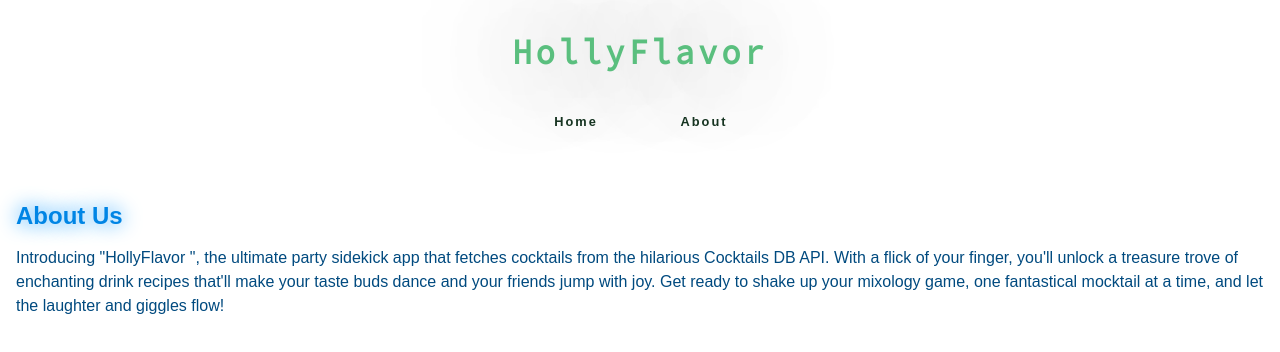
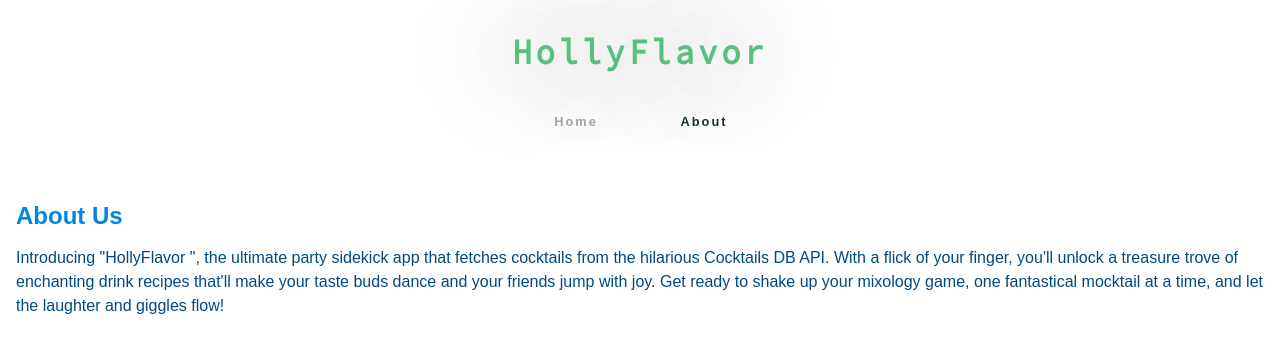
Before and after one commit to IkenYoussef/hollyFlavor, a React (Create React App) app: page /about in a window 1280 px wide. Shown: the top 352 px of the page. Built offline with nearby package versions, Linux system fonts and the light colour scheme.

Commit message:
added NavLink and style when active

```diff
--- a/src/components/navbar.js
+++ b/src/components/navbar.js
@@ -1,5 +1,5 @@
 import React from 'react'
-import {Link} from 'react-router-dom'
+import {NavLink, Link} from 'react-router-dom'
 
 const Navbar = () => {
 	return (
@@ -7,9 +7,19 @@ const Navbar = () => {
 			<h2 className="brand-name">
 				<Link to="/">HollyFlavor</Link>
 			</h2>
-			<ul className="nav-links">
-				<li><Link to="/">home</Link></li>
-				<li><Link to="about">about</Link></li>
+			<ul
+				className="nav-links"
+			>
+				<li>
+				<NavLink className="nav-link" to="/">
+					home
+				</NavLink>
+				</li>
+				<li>
+				<NavLink className="nav-link" to="about">
+					about
+				</NavLink>
+				</li>
 			</ul>
 		</nav>
 	)
--- a/src/index.css
+++ b/src/index.css
@@ -72,7 +72,7 @@ img {
 
 .nav-links a {
 	text-decoration: none;
-	color: #1b3926;
+	color: #aaa;
 	text-transform: capitalize;
 	letter-spacing: 2px;
 	font-weight: bold;
@@ -231,8 +231,6 @@ img {
 }
 
 .about-title {
-	text-shadow: 0 0 20px #0094fe;
-/*	text-shadow: 0px 1px 0px #004a7f;*/
 	color: #0085e5;
 }
 
@@ -241,3 +239,10 @@ img {
 	color: #004a7f;
 	line-height: 1.5rem;
 }
+
+/* active */
+
+.active {
+	color: #1b3926 !important;
+	background-size: 100%;
+}
```
